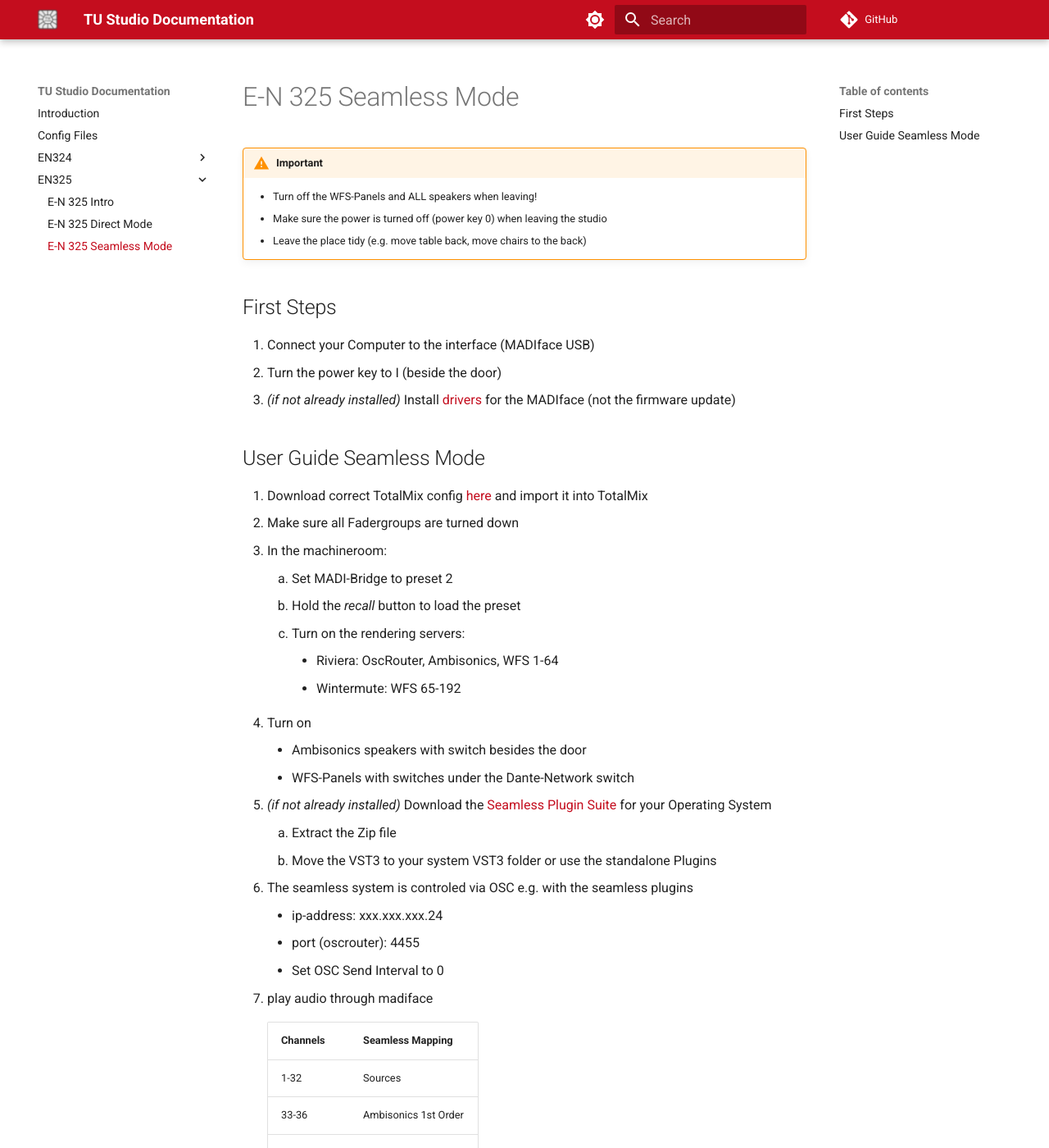
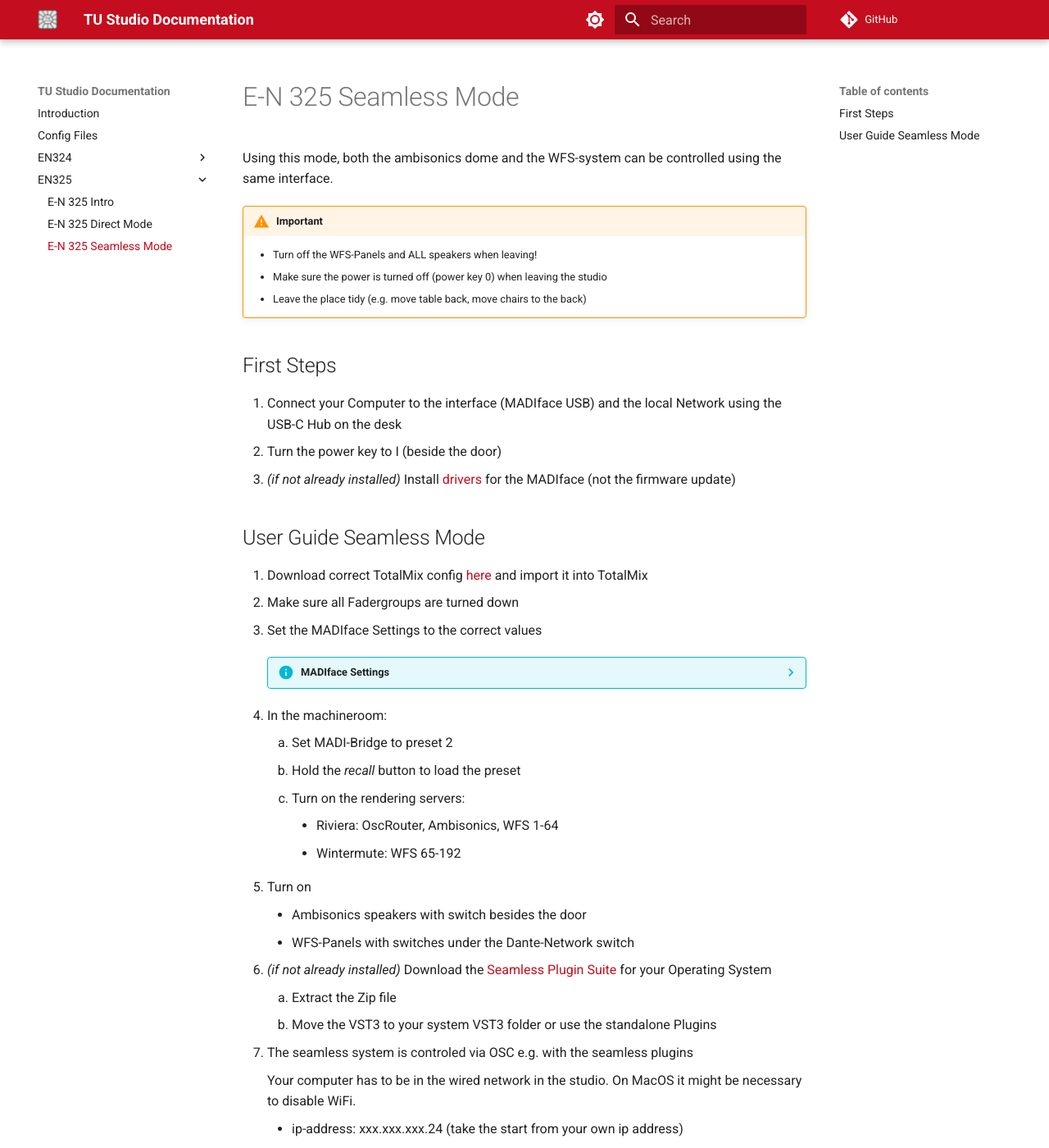
Before and after one commit to tu-studio/studio-docs, an MkDocs documentation site: the page built from docs/EN325/seamless-mode.md, in a window 1280 px wide and 1400 px high. Shown: the whole window at 82% size. Built offline with MkDocs 1.6.1 and Material for MkDocs 9.7.7, drawn with Linux system fonts in a browser that asks for light colours; comment, search, counter and statistics services are not loaded; some of the changed text lies outside the part shown.

Commit message:
incorporated some feedback

```diff
--- a/docs/EN325/seamless-mode.md
+++ b/docs/EN325/seamless-mode.md
@@ -1,4 +1,6 @@
 # E-N 325 Seamless Mode
+
+Using this mode, both the ambisonics dome and the WFS-system can be controlled using the same interface.
 
 !!! warning "Important"
     - Turn off the WFS-Panels and ALL speakers when leaving!
@@ -6,13 +8,18 @@
     - Leave the place tidy (e.g. move table back, move chairs to the back)
 
 ## First Steps
-1. Connect your Computer to the interface (MADIface USB)
+1. Connect your Computer to the interface (MADIface USB) and the local Network using the USB-C Hub on the desk
 2. Turn the power key to I (beside the door)
 3. *(if not already installed)* Install [drivers](https://www.rme-audio.de/de_madiface-usb.html) for the MADIface (not the firmware update)
 
 ## User Guide Seamless Mode
 1. Download correct TotalMix config [here](../configs.md) and import it into TotalMix
 2. Make sure all Fadergroups are turned down
+4. Set the MADIface Settings to the correct values
+
+    ??? info "MADIface Settings"
+        ![Madiface Settings Screenshot](../graphics/madiface_settings_64mix.jpg){: style="width:400px"}
+
 3. In the machineroom:
     1. Set MADI-Bridge to preset 2
     2. Hold the *recall* button to load the preset
@@ -29,11 +36,13 @@
     2. Move the VST3 to your system VST3 folder or use the standalone Plugins
 
 6. The seamless system is controled via OSC e.g. with the seamless plugins
-    - ip-address: xxx.xxx.xxx.24
+
+    Your computer has to be in the wired network in the studio. On MacOS it might be necessary to disable WiFi.
+
+    - ip-address: xxx.xxx.xxx.24 (take the start from your own ip address)
     - port (oscrouter): 4455
-    - Set OSC Send Interval to 0
 
-7. play audio through madiface
+7. play audio through the MADIface
 
     | Channels | Seamless Mapping |
     | ---- | ---- |
@@ -45,4 +54,5 @@
 8. When Leaving:
     - turn off the WFS-Panels and ALL speakers
     - turn off the power using the power key (set to 0)
+        - this turns off the rendering servers as well
     - leave the space tidy
--- a/mkdocs.yml
+++ b/mkdocs.yml
@@ -46,3 +46,5 @@
   - attr_list
   - pymdownx.arithmatex:
       generic: true
+  - pymdownx.details
+  - pymdownx.superfences
```
Also changed, not shown: docs/EN324/multichannel-mode.md (+3 -2 lines), docs/EN325/index.md (+2 -1 lines), docs/graphics/madiface_settings_64mix.jpg (added).
